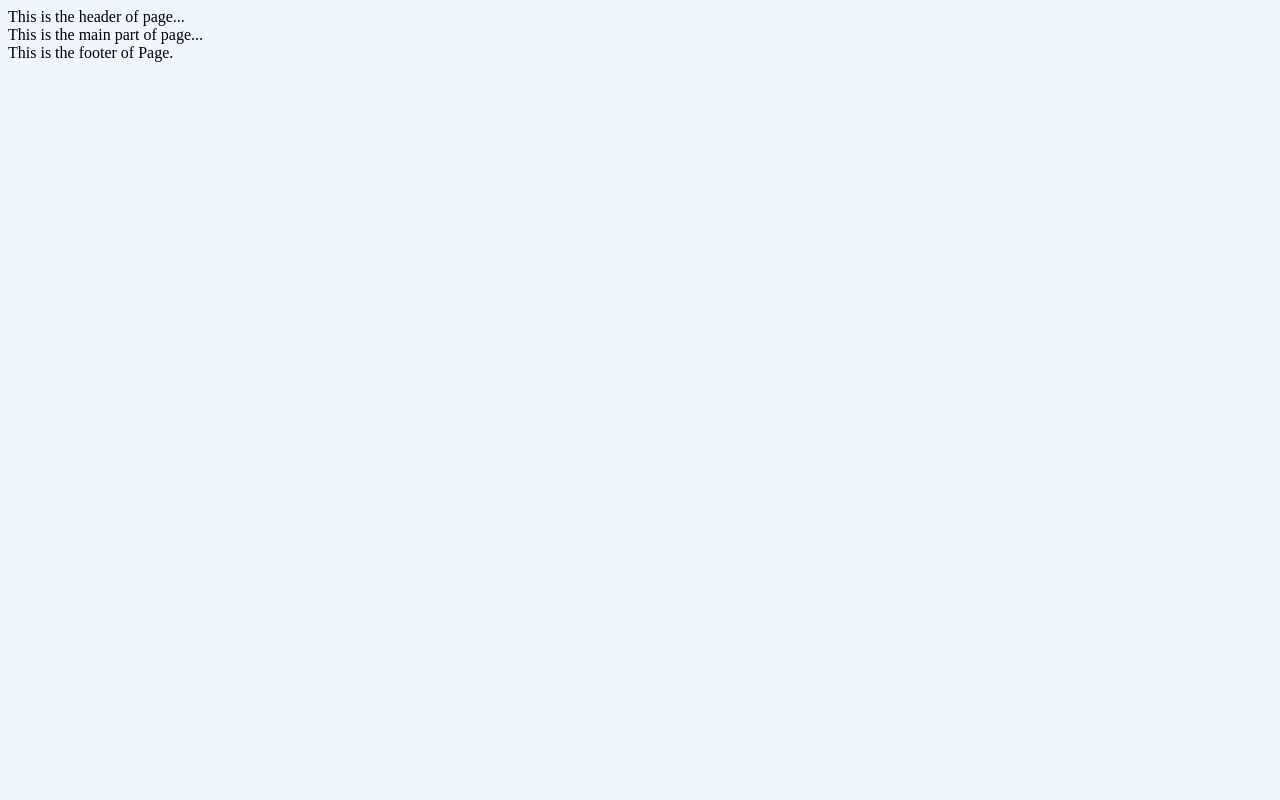
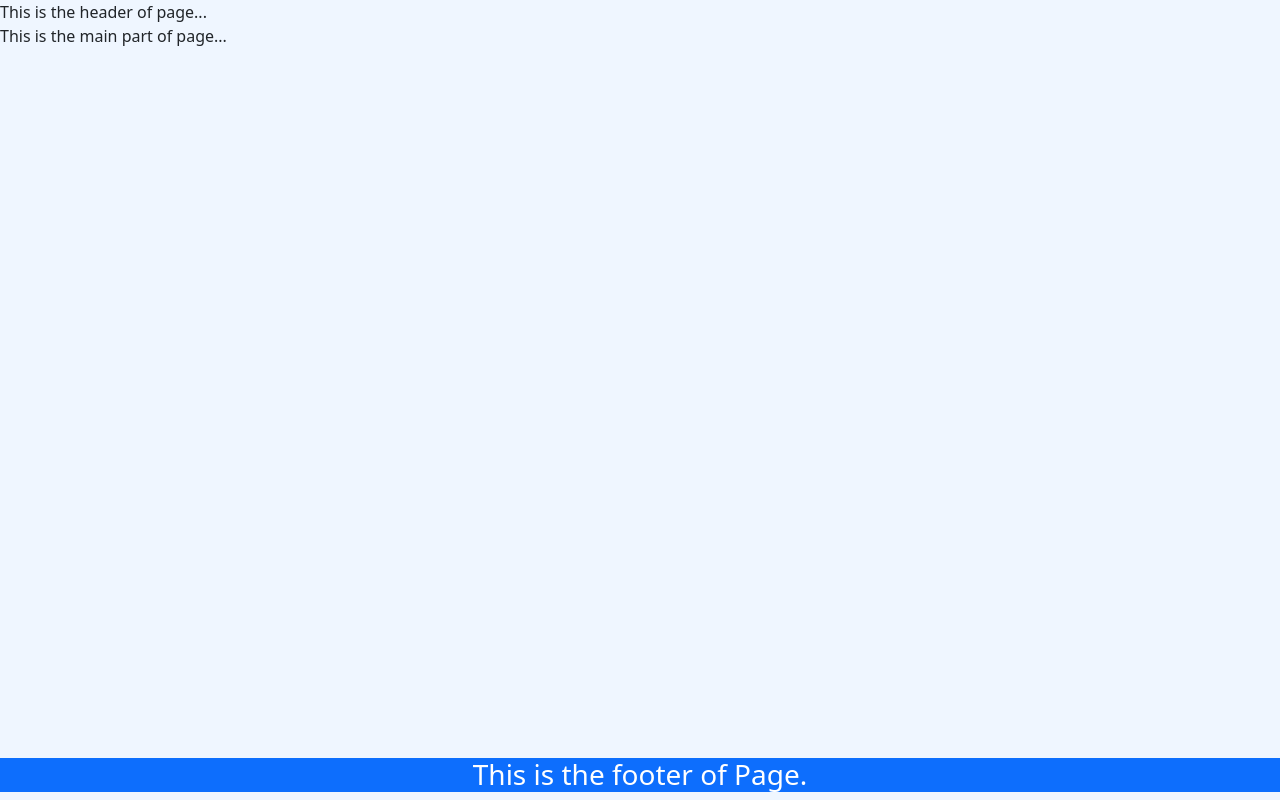
Before and after one commit to a-amirfarzam/react-bootstrap, a React (Create React App) app: page / in a window 1280 px wide. Built offline with nearby package versions, Linux system fonts and the light colour scheme.

Commit message:
bootstrap added

```diff
--- a/src/Footer.jsx
+++ b/src/Footer.jsx
@@ -1,8 +1,8 @@
-import bootstrap from "bootstrap";
+
 
 const Footer = () => {
     return (
-        <footer className="fixed-bottom">
+        <footer className='bg-primary text-white h3 text-center fixed-bottom'>
             This is the footer of Page.
         </footer>
     );
--- a/src/index.jsx
+++ b/src/index.jsx
@@ -2,6 +2,7 @@ import ReactDOM from 'react-dom'
 import Header from "./Header";
 import App from './App';
 import Footer from "./Footer";
+import '/node_modules/bootstrap/dist/css/bootstrap.min.css'
 
 
 ReactDOM.render(
```
